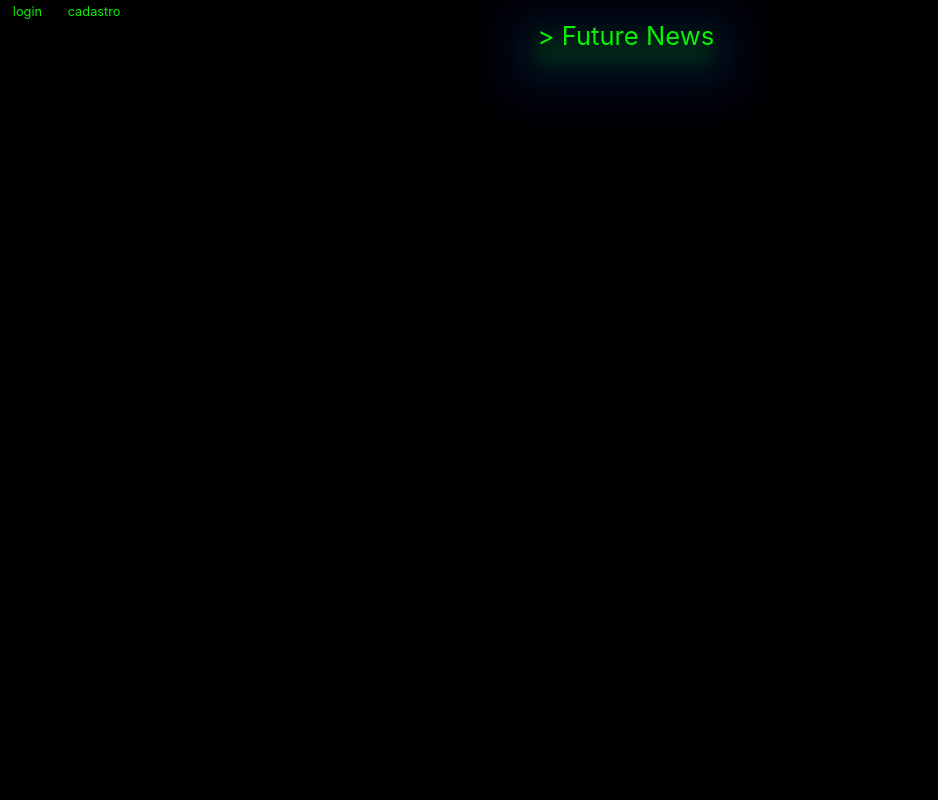
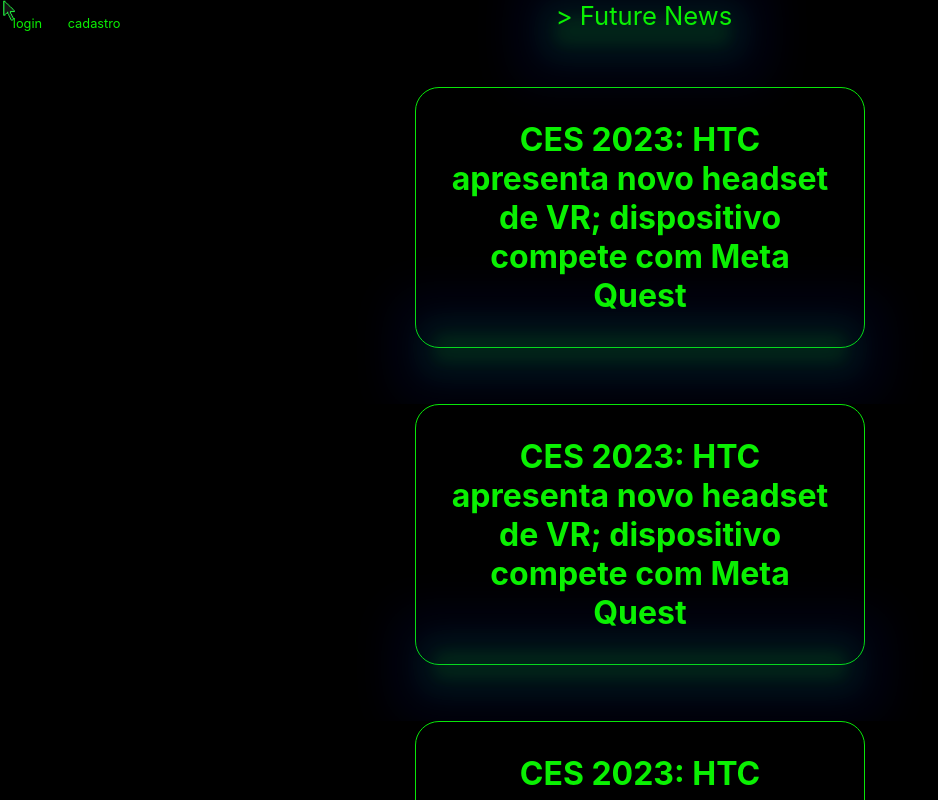
Before and after one commit to JoaoAlmir/Future-News, a React (Create React App) app in the folder frontend/: page / in a window 1280 px wide. Shown: the top 800 px of the page, without its empty margins (0-938 px from the left). Built offline with nearby package versions, Linux system fonts and the light colour scheme.

Commit message:
add card, customMouse

```diff
--- /dev/null
+++ b/frontend/src/components/Card/Card.css
@@ -0,0 +1,38 @@
+.card{
+    padding: 4vh;
+    text-align: center;
+    width: 30vw;
+    border-style: solid;
+    border-width: 0.1vh;
+    border-color: rgb(8, 230, 8);
+    margin: auto;
+    margin-top: 7vh;
+    font-size: 2vh;
+    user-select: none;
+    border-radius: 3vh;
+}
+
+.delete{
+    display: none;
+    transform: translate(30vw, -3vh);
+    position: absolute;
+    user-select: none;
+}
+
+
+
+.delete.active{
+    display: block;
+}
+
+.luz-noticia{
+    margin-left: 1vw;
+    width: 30vw;
+    height: 0px;
+    border-radius: 50%;
+    box-shadow:
+    0 0 2vh 1vw rgba(30, 255, 0, 0.068),  /* inner white */
+    0 0 4vh 2vw rgba(0, 255, 64, 0.089), /* middle magenta */
+    0 0 6vh 4vw rgba(0, 47, 255, 0.096); /* outer cyan */
+    margin: auto;
+}
--- /dev/null
+++ b/frontend/src/components/Card/Card.js
@@ -0,0 +1,12 @@
+import "./Card.css"
+
+export function Card(prop){
+
+    return(
+        <div className="card">
+            <div className="delete"> <h1> X </h1> </div>
+            <h1> {prop.titulo} </h1>
+        </div>
+    )
+
+}
--- /dev/null
+++ b/frontend/src/components/CustomMouse/CustomMouse.css
@@ -0,0 +1,24 @@
+/* .cursor{
+    border-radius: 50%;
+    width: 8px;
+    height: 8px;
+    border: 5px solid rgb(0, 255, 42);
+    pointer-events: none;
+    overflow: hidden;
+    transform: translate3d(0,0,0);
+    position: fixed;
+    background-color: rgb(0, 0, 0);
+
+} */
+
+.cursor{
+    z-index: 1000;
+    width: 2vh;
+    height: 2.5 vh;
+    pointer-events: none;
+    overflow: hidden;
+    transform: translate3d(0,0,0);
+    position: fixed;
+    background-color: rgba(0, 0, 0, 0);
+
+}
--- /dev/null
+++ b/frontend/src/components/CustomMouse/CustomMouse.js
@@ -0,0 +1,21 @@
+import React from "react"
+import "./CustomMouse.css"
+import img from "./greenMouse.png"
+
+export function CustomMouse() {
+    const cursorRef = React.useRef(null)
+
+    React.useEffect(()=>{
+        document.addEventListener("mousemove",(event)=>{
+            const {clientX, clientY} = event;
+            const mouseX = clientX - 12
+            const mouseY = clientY - 2
+        cursorRef.current.style.transform = "translate3d("+mouseX+"px, "+mouseY+"px,0)"
+        })
+    })
+
+    return (
+        // <div className="cursor" ref={cursorRef}></div>
+        <img className="cursor"  src={img} alt="" ref={cursorRef}></img>
+    )
+}
--- a/frontend/src/components/Header/Header.css
+++ b/frontend/src/components/Header/Header.css
@@ -7,15 +7,15 @@
 
 
 .titulo{
-    margin-left: 42vw;
+    margin-left: 34vw;
 
 }
 
-.texto-titulo{
+.titulo .texto-titulo{
     user-select: none;
 }
 
-.luz-titulo {
+.titulo .luz-titulo {
     margin-left: 1vw;
     width: 11.5vw;
     height: 0px;
@@ -24,11 +24,14 @@
     0 0 2vh 1vw rgba(30, 255, 0, 0.068),  /* inner white */
     0 0 4vh 2vw rgba(0, 255, 64, 0.089), /* middle magenta */
     0 0 6vh 4vw rgba(0, 47, 255, 0.096); /* outer cyan */
-  }
+}
+
+
 
 
 .login{
     display: none;
+    user-select: none;
 }
 
 .login.active{
@@ -39,6 +42,7 @@
 
 .cadastro{
     display: none;
+    user-select: none;
 }
 
 .cadastro.active{
--- a/frontend/src/components/Header/Header.js
+++ b/frontend/src/components/Header/Header.js
@@ -18,19 +18,22 @@
     return (
         <>
 
-            <div className="login active">login</div>
-            <div className="cadastro active">cadastro</div>
-            <div className="conta">User</div>
-            <div className="sair">sair</div>
+
 
 
             <div className="container-top">
+
+                <div className="login active">login</div>
+                <div className="cadastro active">cadastro</div>
+                <div className="conta">User</div>
+                <div className="sair">sair</div>
 
                 <div className="titulo">
                     <div className="texto-titulo">{titulo}</div>
                     <div className="luz-titulo"></div>
                 </div>
 
+
             </div>
         </>
     )
--- a/frontend/src/pages/PaginaHome/PaginaHome.css
+++ b/frontend/src/pages/PaginaHome/PaginaHome.css
@@ -3,4 +3,16 @@
     margin: 0;
     background-color: black;
     color: rgb(10, 240, 2);
+    cursor: none;
+
+    /*esconder o scroll */
+
+    -ms-overflow-style: none;  /* IE and Edge */
+    scrollbar-width: none;  /* Firefox */
 }
+
+
+/* esconder o scroll */
+*::-webkit-scrollbar{
+    display: none;
+}
--- a/frontend/src/pages/PaginaHome/PaginaHome.js
+++ b/frontend/src/pages/PaginaHome/PaginaHome.js
@@ -1,10 +1,37 @@
+import "./PaginaHome.css"
 import { Header } from "../../components/Header/Header"
-import "./PaginaHome.css"
+import { Card } from "../../components/Card/Card"
+import { CustomMouse } from "../../components/CustomMouse/CustomMouse"
+
 
 export function PaginaHome() {
-    return(
+    return (
         <div>
-            <Header/>
+            <CustomMouse/>
+            <Header />
+            <div>
+                <Card titulo="CES 2023: HTC apresenta novo headset de VR; dispositivo compete com Meta Quest " />
+                <div className="luz-noticia" />
+            </div>
+
+
+            <div>
+                <Card titulo="CES 2023: HTC apresenta novo headset de VR; dispositivo compete com Meta Quest " />
+                <div className="luz-noticia" />
+            </div>
+
+            <div>
+                <Card titulo="CES 2023: HTC apresenta novo headset de VR; dispositivo compete com Meta Quest " />
+                <div className="luz-noticia" />
+            </div>
+
+            <div>
+                <Card titulo="CES 2023: HTC apresenta novo headset de VR; dispositivo compete com Meta Quest " />
+                <div className="luz-noticia" />
+            </div>
+
+
+
         </div>
     )
 }
```
Also changed, not shown: frontend/src/components/CustomMouse/greenMouse.png (added).
